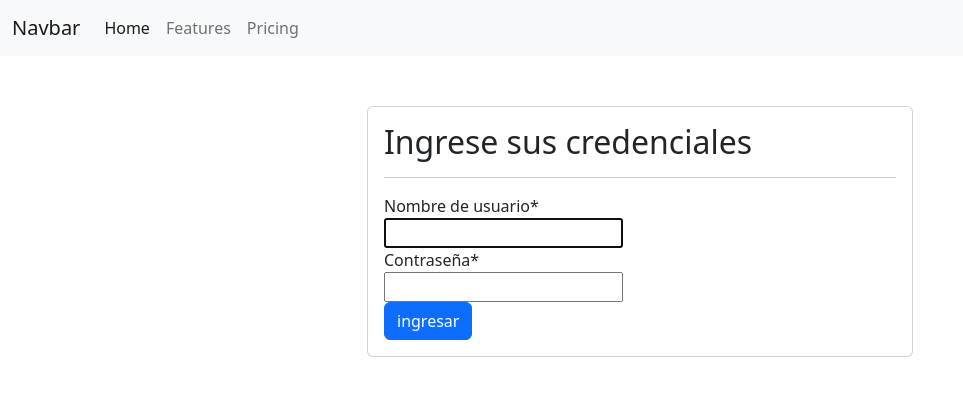
After one commit to milo-progra/GestionHoras, a Django app: page /accounts/login/ in a window 1280 px wide. The commit adds this page. Shown: the top 396 px of the page, without its empty margins (0-963 px from the left). Run offline with Django 4.2, Linux system fonts and the light colour scheme; some libraries are stand-ins or nearby versions.

Commit message:
Cambio titulo template

```diff
--- a/administrador/templates/base.html
+++ b/administrador/templates/base.html
@@ -38,7 +38,7 @@
                             <a class="nav-link" href="#">Pricing</a>
                         </li>
                         <li class="nav-item">
-                            <a class="nav-link disabled">Disabled</a>
+                            <p>{{user.username}}</p>
                         </li>
                     </ul>
                 </div>
--- a/administrador/templates/home.html
+++ b/administrador/templates/home.html
@@ -9,7 +9,7 @@
                     <div class="card">
                         <img src="..." class="card-img-top" alt="...">
                         <div class="card-body">
-                            <h5 class="card-title">Servicios</h5>
+                            <h5 class="card-title">Servicios!!!!!!!!!!!!!!</h5>
                             <p class="card-text">Lista de servicios</p>
                             <a href="{% url 'servicios' %}"><button type="button" class="btn btn-primary">Ver</button></a>
 
--- /dev/null
+++ b/administrador/templates/registration/login.html
@@ -0,0 +1,26 @@
+{% extends 'base.html' %}
+{% load static %}
+{% block body %}
+
+{% load crispy_forms_tags %}
+<div class="container" id="login">
+    <div class="row">
+        <div class="col-12 col-md-6 offset-md-3">
+            <div class="card">
+                <div class="card-body">
+                    <h2>Ingrese sus credenciales</h2>
+                    <hr>
+                    <form action="" method="post">
+                        {% csrf_token %}
+                        {{form | crispy}}
+
+                        <input type="submit" class="btn btn-primary" value="ingresar">
+                    </form>
+                </div>
+            </div>
+        </div>
+    </div>
+</div>
+<div class="container-sm">
+
+{% endblock %}
--- a/gestionHoras/settings.py
+++ b/gestionHoras/settings.py
@@ -12,6 +12,7 @@ https://docs.djangoproject.com/en/4.0/ref/settings/
 
 import os
 from pathlib import Path
+from telnetlib import LOGOUT
 
 # Build paths inside the project like this: BASE_DIR / 'subdir'.
 BASE_DIR = Path(__file__).resolve().parent.parent
@@ -28,6 +29,8 @@ DEBUG = True
 
 ALLOWED_HOSTS = []
 
+LOGIN_REDIRECT_URL = '/'
+LOGOUT_REDIRECT_URL = '/'
 
 # Application definition
 
@@ -39,6 +42,7 @@ INSTALLED_APPS = [
     'django.contrib.messages',
     'django.contrib.staticfiles',
     'administrador',
+    'crispy_forms'
 ]
 
 MIDDLEWARE = [
@@ -105,7 +109,7 @@ AUTH_PASSWORD_VALIDATORS = [
 # Internationalization
 # https://docs.djangoproject.com/en/4.0/topics/i18n/
 
-LANGUAGE_CODE = 'en-us'
+LANGUAGE_CODE = 'es'
 
 TIME_ZONE = 'UTC'
 
--- a/gestionHoras/urls.py
+++ b/gestionHoras/urls.py
@@ -19,5 +19,6 @@ from django.urls import include, path
 
 urlpatterns = [
     path('admin/', admin.site.urls),
-    path('', include('administrador.urls'))
+    path('', include('administrador.urls')),
+    path('accounts/', include('django.contrib.auth.urls'))
 ]
--- a/static/css/admin.css
+++ b/static/css/admin.css
@@ -9,3 +9,7 @@ section{
 #cards{
     margin-top: 20px;
 }
+
+#login{
+    margin-top: 50px;
+}
```
Also changed, not shown: db.sqlite3.
